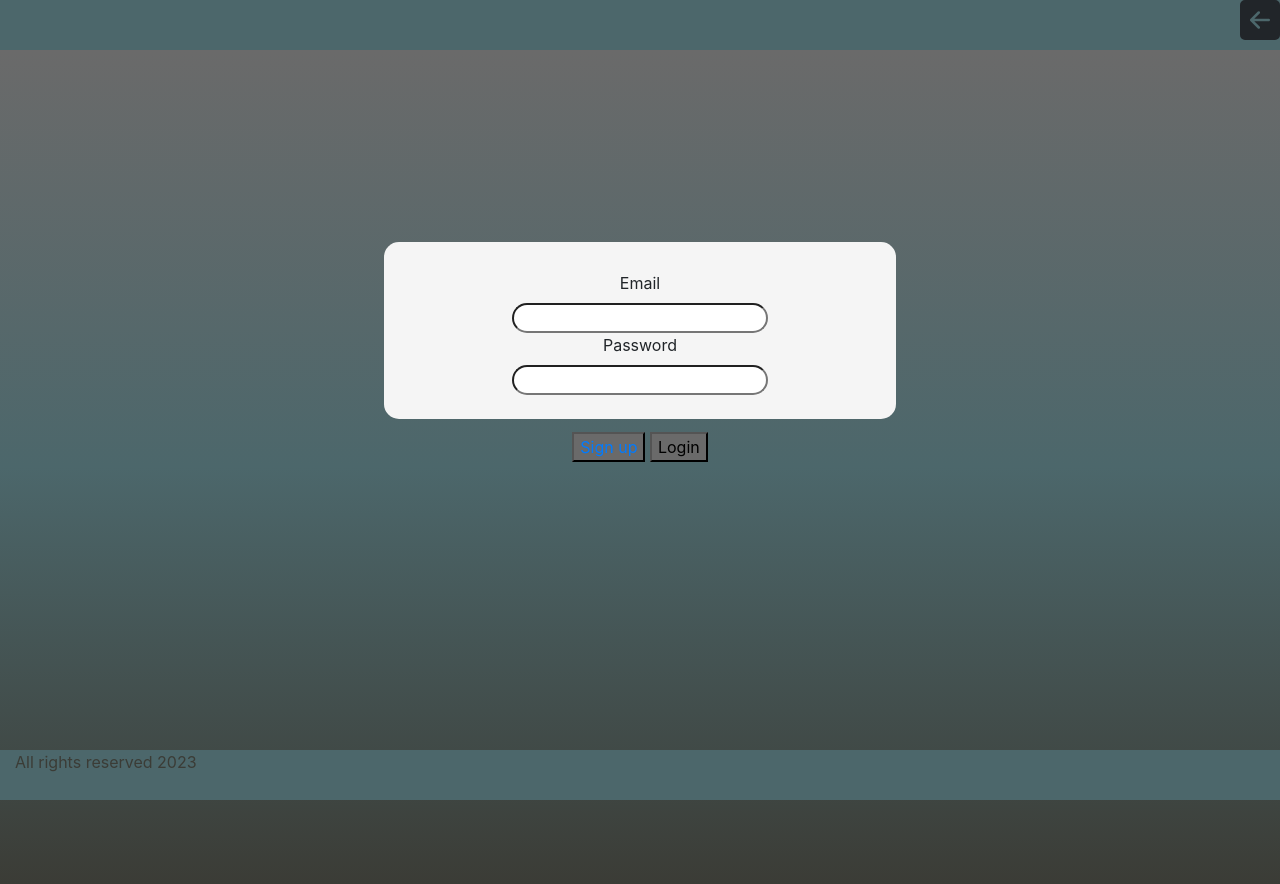
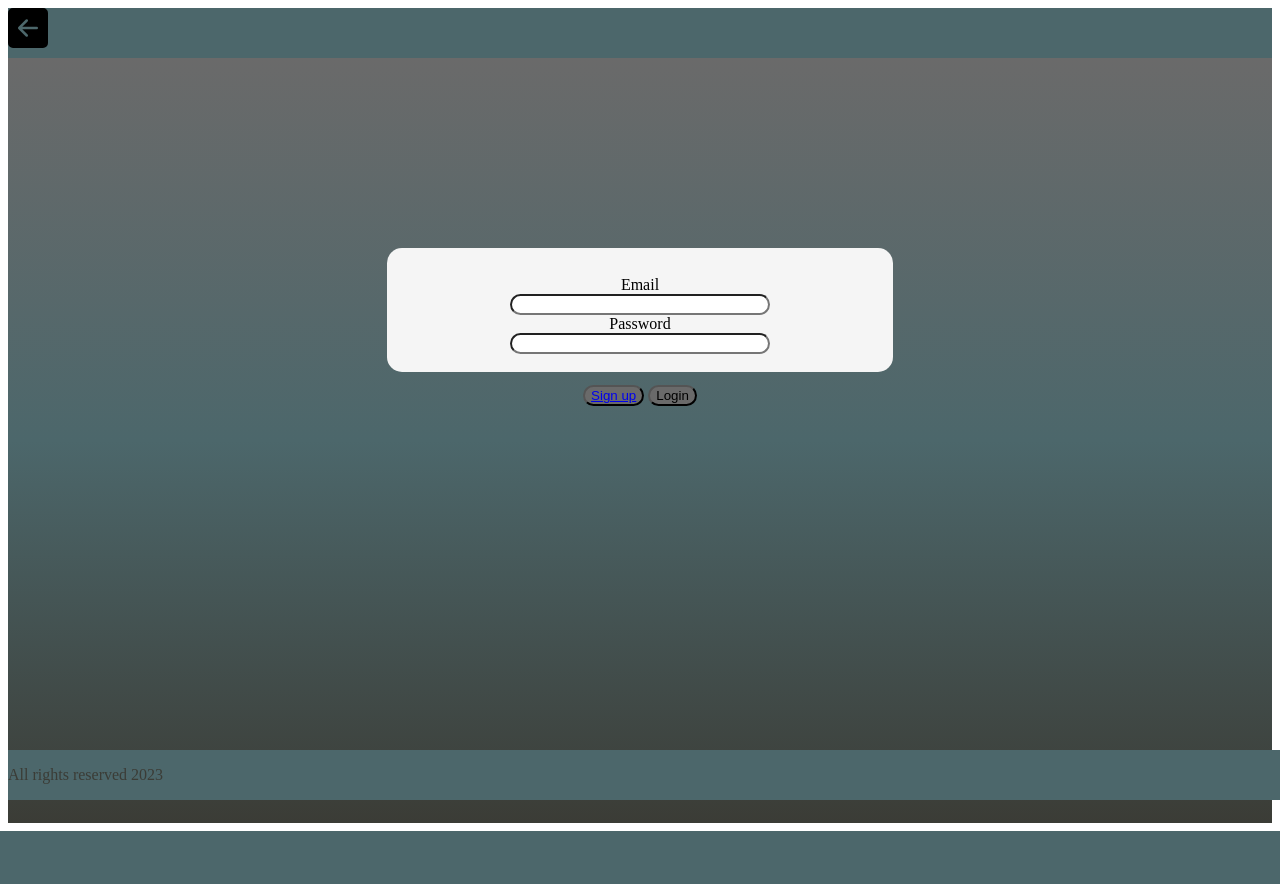
Before and after one commit to Carlson29/FastJobs, a PHP site: page /View/login.php in a window 1280 px wide. After the commit the page ends 831 px from the top, so only its background shows below. Run offline with PHP 8.4, Linux system fonts and the light colour scheme; some libraries are stand-ins or nearby versions.

Commit message:
removing boostrap

```diff
--- a/View/footer.php
+++ b/View/footer.php
@@ -12,6 +12,5 @@ and open the template in the editor.
 
 </footer>
 <script src="https://cdn.jsdelivr.net/npm/@popperjs/core@2.11.7/dist/umd/popper.min.js" integrity="sha384-zYPOMqeu1DAVkHiLqWBUTcbYfZ8osu1Nd6Z89ify25QV9guujx43ITvfi12/QExE" crossorigin="anonymous"></script>
-<script src="https://cdn.jsdelivr.net/npm/bootstrap@5.3.0-alpha3/dist/js/bootstrap.min.js" integrity="sha384-Y4oOpwW3duJdCWv5ly8SCFYWqFDsfob/3GkgExXKV4idmbt98QcxXYs9UoXAB7BZ" crossorigin="anonymous"></script>
 </body>
 </html>
--- a/View/header.php
+++ b/View/header.php
@@ -18,13 +18,12 @@ and open the template in the editor.
             background-color: #4C676B;
             width: 100%;
             overflow: hidden;
-
         }
 
         #foot {
             height: 50px;
             background-color: #4C676B;
-            position: absolute;
+            position: fixed;
             bottom: 0;
             color: #3b3c36;
             width: 100%;
@@ -135,7 +134,7 @@ and open the template in the editor.
 
         #sideMenuButton {
             height: 40px;
-            float: right;
+            /*float: right;*/
         }
 
 
@@ -145,7 +144,7 @@ and open the template in the editor.
         global $pageTitle;
         echo $pageTitle; ?></title>
 
-    <link rel="stylesheet" href="https://cdn.jsdelivr.net/npm/bootstrap@4.6.2/dist/css/bootstrap.min.css">
+
     <script src="https://cdn.jsdelivr.net/npm/jquery@3.6.4/dist/jquery.slim.min.js"></script>
     <script src="https://cdn.jsdelivr.net/npm/popper.js@1.16.1/dist/umd/popper.min.js"></script>
     <script src="https://cdn.jsdelivr.net/npm/bootstrap@4.6.2/dist/js/bootstrap.bundle.min.js"></script>
```
